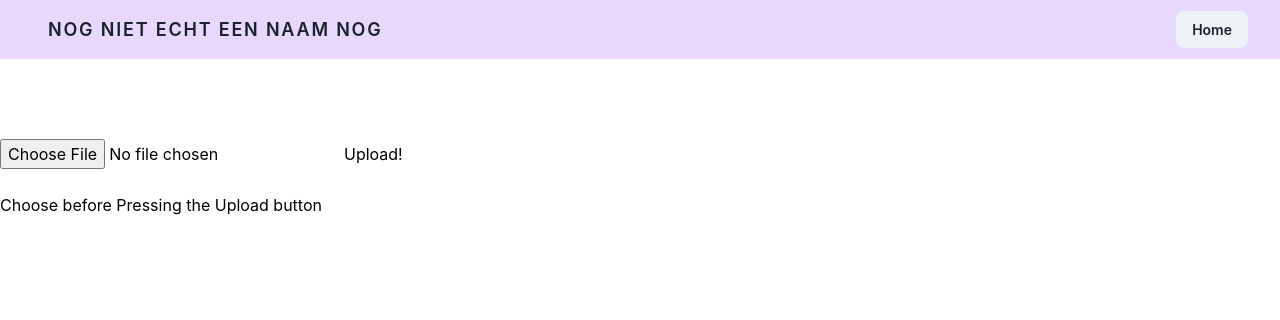
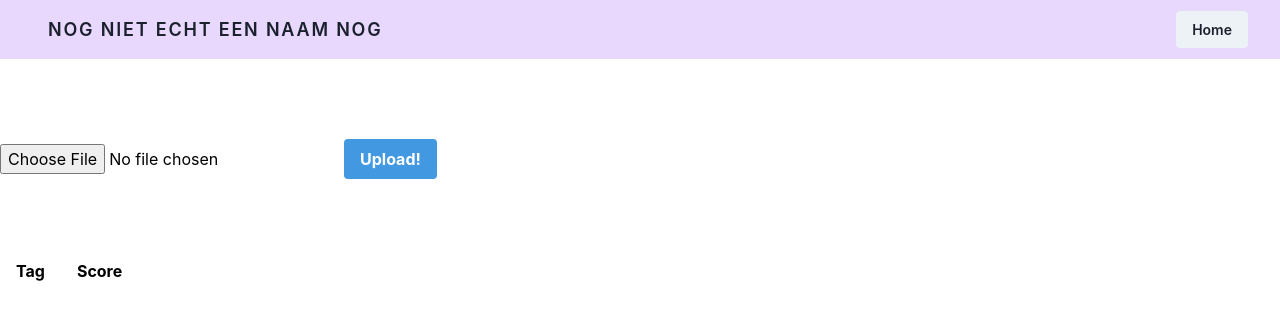
Before and after one commit to junction2020/app, a React (Create React App) app: page / in a window 1280 px wide. Shown: the top 320 px of the page. Built offline with nearby package versions, Linux system fonts and the light colour scheme.

Commit message:
Frontend done

```diff
--- a/src/Header.js
+++ b/src/Header.js
@@ -10,7 +10,7 @@
                     <a href="#" className="text-lg font-semibold tracking-widest text-gray-900 uppercase rounded-lg focus:outline-none focus:shadow-outline">Nog niet echt een naam nog</a>
                 </div>
                 <nav className="flex-col flex-grow pb-4 md:pb-0 hidden md:flex md:justify-end md:flex-row">
-                    <a className="px-4 py-2 mt-2 text-sm font-semibold text-gray-900 bg-gray-200 rounded-lg md:mt-0 hover:text-gray-900 focus:text-gray-900 hover:bg-gray-200 focus:bg-gray-200 focus:outline-none focus:shadow-outline" href="#">Home</a>
+                    <a className="px-4 py-2 mt-2 text-sm font-semibold text-gray-900 bg-gray-200 rounded md:mt-0" href="#">Home</a>
                 </nav>
             </div>
             </div>
--- a/src/Image.js
+++ b/src/Image.js
@@ -7,7 +7,10 @@
 
       // Initially, no file is selected
       selectedFile: null,
-      response: null,
+      status: null,
+      btnDisabled: true,
+      tags: [],
+      img: ""
     };
 
     // On file select (from the pop up)
@@ -15,7 +18,7 @@
 
       // Update the state
       this.setState({ selectedFile: event.target.files[0] });
-
+      this.setState({btnDisabled: false});
     };
 
     // On file upload (click the upload button)
@@ -37,10 +40,24 @@
       // Request made to the backend api
       // Send formData object
       //TODO
-      let res = axios.post("http://127.0.0.1:5000/upload", formData);
-      this.setState({
-        response: res.status
+      let post = axios.post("http://127.0.0.1:5000/upload", formData);
+      post.then(res =>{
+        if(res.status === 200){
+          this.setState({
+            status: "Uploaded successful!",
+            tags: res.data.tags,
+          });
+          this.setState({img: URL.createObjectURL(this.state.selectedFile) });
+        } else {
+          this.setState({
+            status: "Upload failed!"
+          });
+        }
+
       })
+
+
+      console.log(this.state.status)
     };
 
     // File content to be displayed after
@@ -61,7 +78,6 @@
         return (
           <div>
             <br />
-            <h4>Choose before Pressing the Upload button</h4>
           </div>
         );
       }
@@ -72,12 +88,39 @@
       return (
         <div>
           <input type="file" onChange={this.onFileChange} />
-          <button onClick={this.onFileUpload}>
+          <button className="bg-blue-500 hover:bg-blue-700 text-white font-bold py-2 px-4 rounded"
+          disabled={this.state.btnDisabled} onClick={this.onFileUpload}>
             Upload!
           </button>
           {this.fileData()}
-          <div class="mt-12 text-lg">
+          <div className="mt-12 text-lg">
             {this.state.status}
+          </div>
+          <div class="flex mb-4">
+            <div class="w-1/2">
+              {this.state.tags && (
+                <table class="table-auto">
+                  <thead>
+                    <tr>
+                      <th class="px-4 py-2">Tag</th>
+                      <th class="px-4 py-2">Score</th>
+                    </tr>
+                  </thead>
+                  <tbody>
+                    {this.state.tags.map((tag, i) => (
+                      <tr key={i}>
+                        <td class="border px-4 py-2">{tag[0]}</td>
+                        <td class="border px-4 py-2">{tag[1]}</td>
+                      </tr>
+                    ))}
+
+                  </tbody>
+                </table>
+              )}
+              </div>
+              <div class="w-1/2">
+                {this.state.img && <img src={this.state.img}/>}
+              </div>
           </div>
         </div>
       );
```
